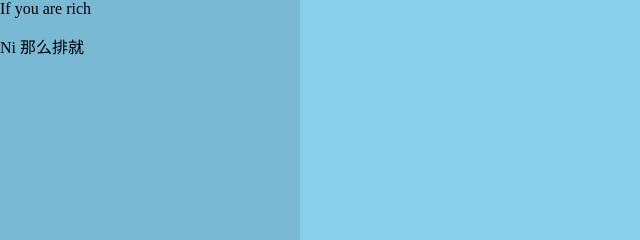
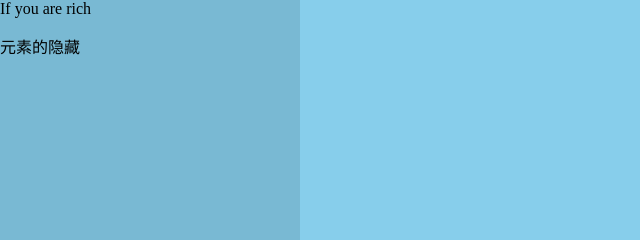
Before and after one commit to JamesChen111/font-end-knowledge, a plain HTML site: page src/css/元素隐藏.html in a window 1280 px wide. Shown: the top 240 px of the page, 0-640 px from the left. Drawn offline with Linux system fonts and the light colour scheme.

Commit message:
alert：元素隐藏

```diff
--- a/src/css/元素隐藏.html
+++ b/src/css/元素隐藏.html
@@ -32,7 +32,7 @@
 <body>
   <div class="box">
     <div class="item">If you are rich
-      <p>Ni 那么排就</p>
+      <p>元素的隐藏</p>
     </div>
   </div>
 </body>
```
